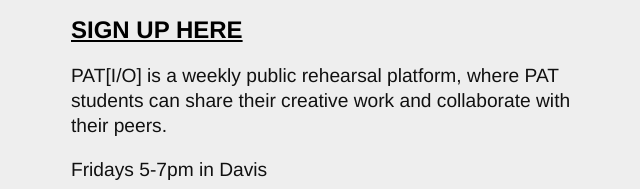
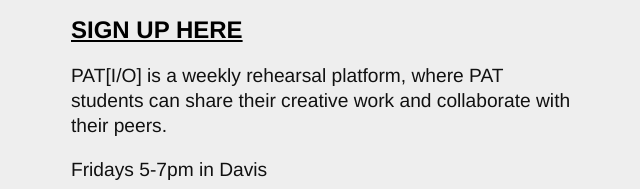
Before and after one commit to pat-i-o/pat-i-o.github.io, a plain HTML site: page index.html in a window 1280 px wide. Shown: the part 503-692 px from the top of the page, without its empty margins (319-959 px from the left). Drawn offline with Linux system fonts and the light colour scheme.

Commit message:
Update index.html

```diff
--- a/index.html
+++ b/index.html
@@ -14,7 +14,7 @@
       <img src="patio.png" width="500px">
 
       <div id="signuplink"><a href="https://forms.gle/BMzrf9sYPxbxNJeW9" target="_blank">SIGN UP HERE</a></div>
-      <p>PAT[I/O] is a weekly public rehearsal platform, where PAT students can share their creative work and collaborate with their peers.</p>
+      <p>PAT[I/O] is a weekly rehearsal platform, where PAT students can share their creative work and collaborate with their peers.</p>
 
       <p>Fridays 5-7pm in Davis</p>
       <p>PAT students can book up to one hour of time, indicate if it's open for collaboration, and use any resources available in Davis*.</p>
```
